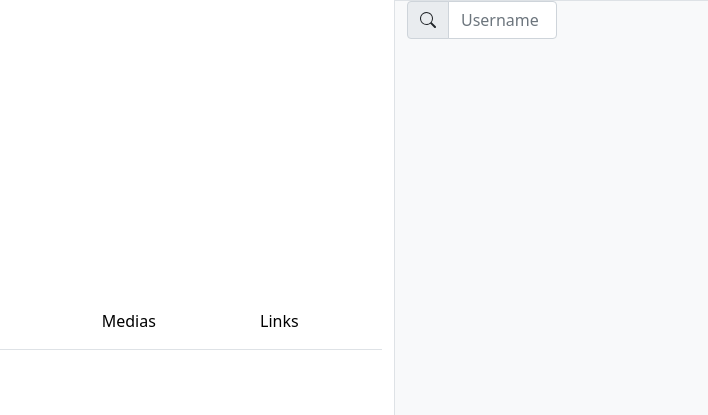
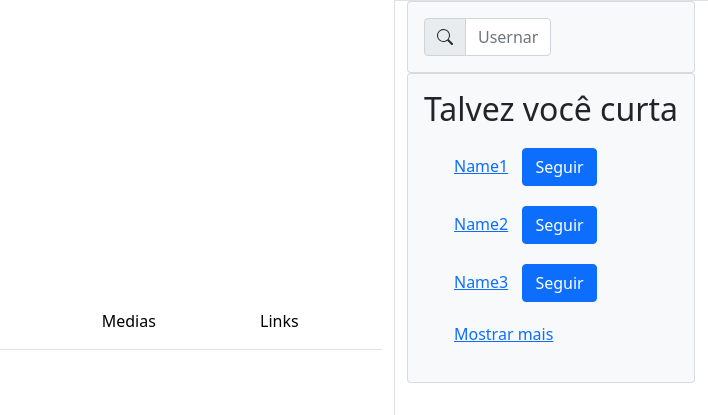
Before and after one commit to kaiop00/Desenvolvimento-Web-2022.1, a plain HTML site: page Lista03/lista03.html in a window 1280 px wide. Shown: the top 415 px of the page, 572-1280 px from the left. Drawn offline with nearby package versions, Linux system fonts and the light colour scheme.

Commit message:
Correções lista03

```diff
--- a/Lista03/lista03.html
+++ b/Lista03/lista03.html
@@ -164,7 +164,9 @@
                 </div>
 
                 <!-- cloluna da direita -->
-                <div class="direita col-3 border border-left bg-light">
+                <div class="direita col-3 border border-left">
+                    <div class="card search bg-light" style= "width:18rem;">
+                        <div class="card-body">
                             <div class="input-group w-50">
                                 <span class="input-group-text" id="basic-addon1">
                                   <svg xmlns="http://www.w3.org/2000/svg" width="16" height="16" fill="currentColor" class="bi bi-search" viewBox="0 0 16 16">
@@ -176,6 +178,32 @@
                         </div>
                     </div>
 
+                    <div class="card talvezCurta bg-light" style="width: 18rem;">
+                        <div class="card-body">
+                            <h2>Talvez você curta</h2>
+                            <ul class="list-unstyled">
+                                <li>
+                                    <a href="http://" target="_blank" rel="noopener noreferrer">Name1</a>
+                                    <a href="http://" class="btn btn-primary text-decoration-none" target="_blank" rel="noopener noreferrer">Seguir</a>
+                                </li>
+                                <li>
+                                    <a href="http://" target="_blank" rel="noopener noreferrer">Name2</a>
+                                    <a href="http://" class="btn btn-primary text-decoration-none" target="_blank" rel="noopener noreferrer">Seguir</a>
+                                </li>
+                                <li>
+                                    <a href="http://" target="_blank" rel="noopener noreferrer">Name3</a>
+                                    <a href="http://" class="btn btn-primary text-decoration-none" target="_blank" rel="noopener noreferrer">Seguir</a>
+                                </li>
+                                <li>
+                                    <a href="http://" target="_blank" rel="noopener noreferrer">Mostrar mais</a>
+                                </li>
+                            </ul>
+                        </div>
+
+                    </div>
+                </div>
+            </div>
+
         </div>
 
         <script src="https://cdn.jsdelivr.net/npm/bootstrap@5.1.3/dist/js/bootstrap.bundle.min.js" integrity="sha384-ka7Sk0Gln4gmtz2MlQnikT1wXgYsOg+OMhuP+IlRH9sENBO0LRn5q+8nbTov4+1p" crossorigin="anonymous"></script>
--- a/Lista03/style.css
+++ b/Lista03/style.css
@@ -31,3 +31,7 @@ div.recentsTzeets a {
     padding-inline: 50px;
     color: black;
 }
+
+div.talvezCurta li{
+    margin: 20px;
+}
```
Lines whose indentation alone changed are shown as unchanged.
